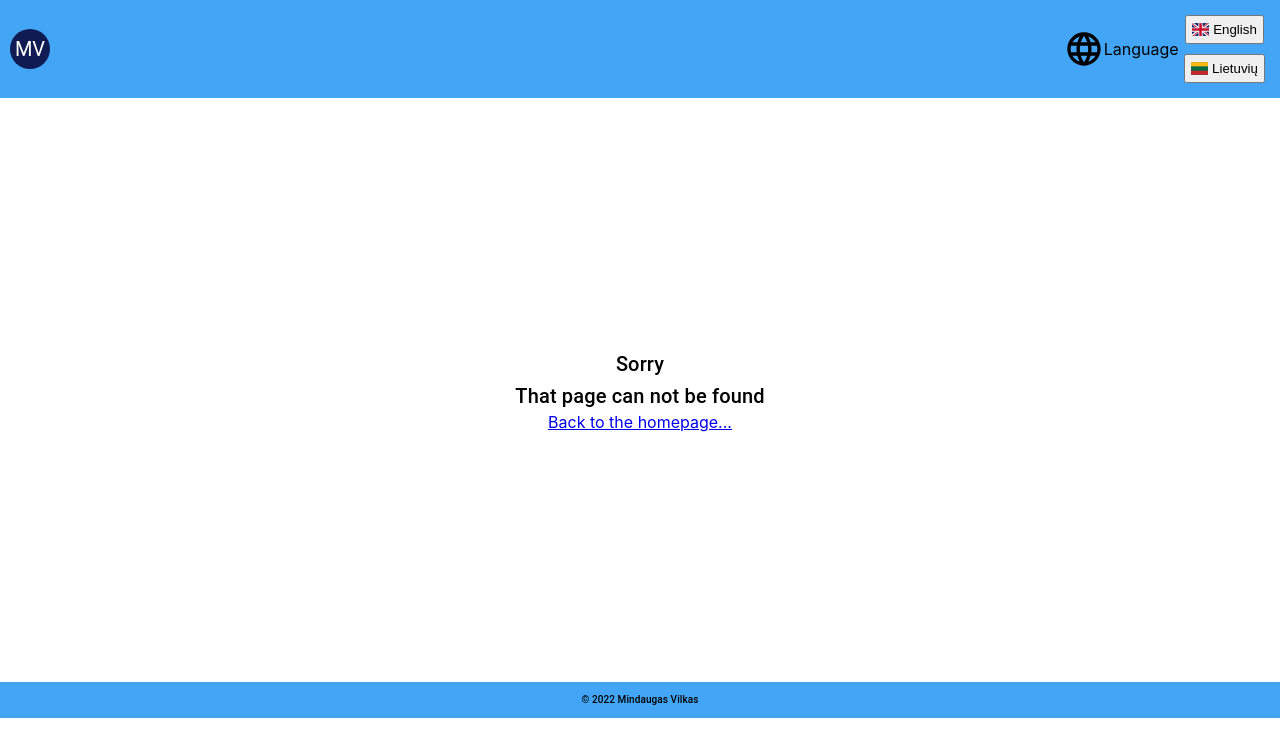
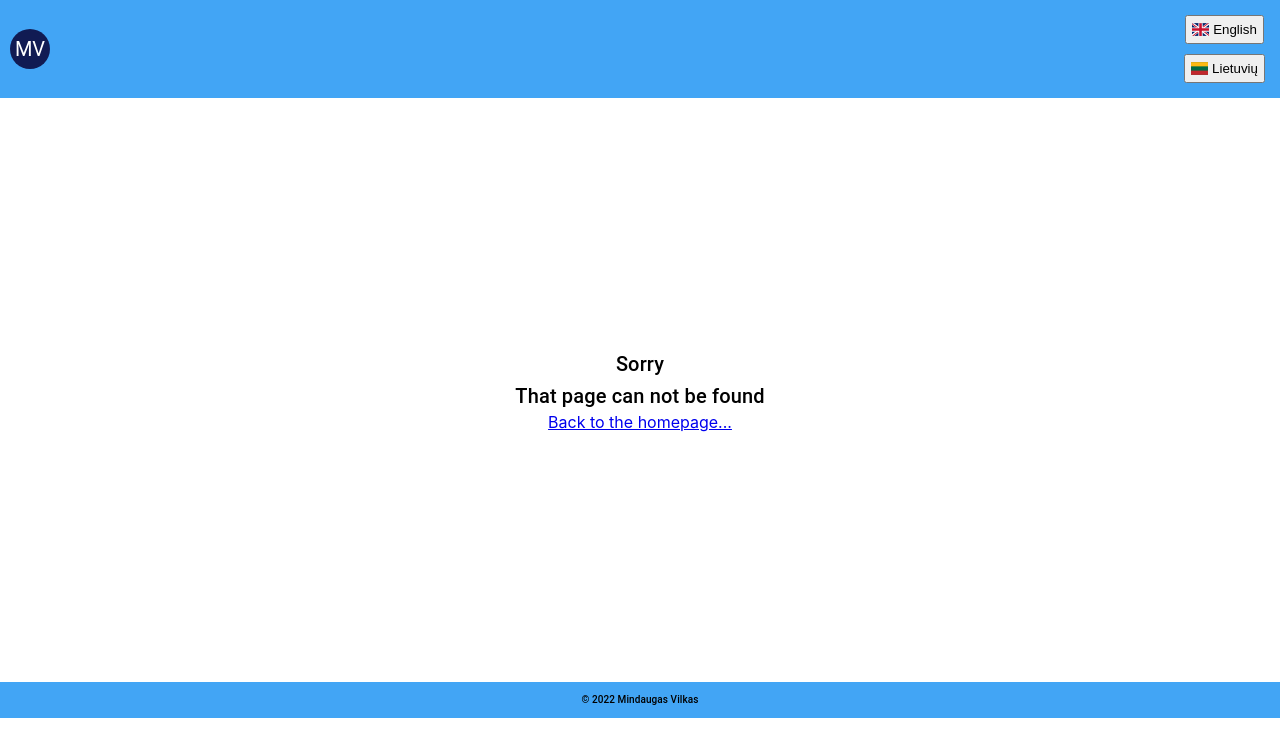
Before and after one commit to MindaugasVilkas1/portfolio, a React (Create React App) app: page / in a window 1280 px wide. Shown: the top 756 px of the page. Built offline with nearby package versions, Linux system fonts and the light colour scheme.

Commit message:
delete icon

```diff
--- a/src/components/nav.jsx
+++ b/src/components/nav.jsx
@@ -1,4 +1,4 @@
-import LanguageIcon from '@mui/icons-material/Language';
+
 import { Box } from '@mui/material';
 import Avatar from '@mui/material/Avatar';
 import Stack from '@mui/material/Stack';
@@ -54,10 +54,6 @@ const Nav = ({ handleclick, t }) => {
                 <Avatar {...stringAvatar('Mindaugas Vilkas')} />
             </Stack>
             <div className='navigation'>
-                <LanguageIcon
-                    sx={{ fontSize: 40 }}
-                />
-                <span>{t('language.1')}</span>
                 <ul
                 >
                     {languages.map(({ code, country_code, name }) => (
```
